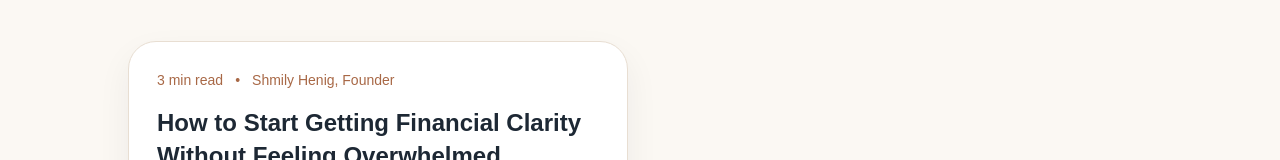
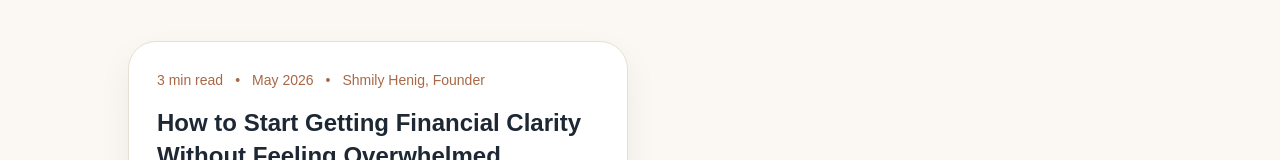
Before and after one commit to samuelhenig/henig-financial, a Next.js app: page /articles in a window 1280 px wide. Shown: the part 316-476 px from the top of the page. Built offline with nearby package versions, Linux system fonts and the light colour scheme.

Commit message:
Update page.js

```diff
--- a/src/app/articles/page.js
+++ b/src/app/articles/page.js
@@ -18,8 +18,7 @@ export default function ArticlesPage() {
             </h1>
 
             <p className="mt-5 max-w-2xl text-lg leading-8 text-[#5F6977]">
-              Clear, simple, and practical insights to help you take control of
-              your money without feeling overwhelmed.
+              Clear, simple, and practical insights to help you take control of your money without feeling overwhelmed.
             </p>
           </div>
 
@@ -31,6 +30,8 @@ export default function ArticlesPage() {
               >
                 <div className="flex flex-wrap items-center gap-3 text-sm text-[#A86846]">
                   <span>{article.readTime}</span>
+                  <span>•</span>
+                  <span>{article.date}</span>
                   <span>•</span>
                   <span>{article.author}</span>
                 </div>
```
